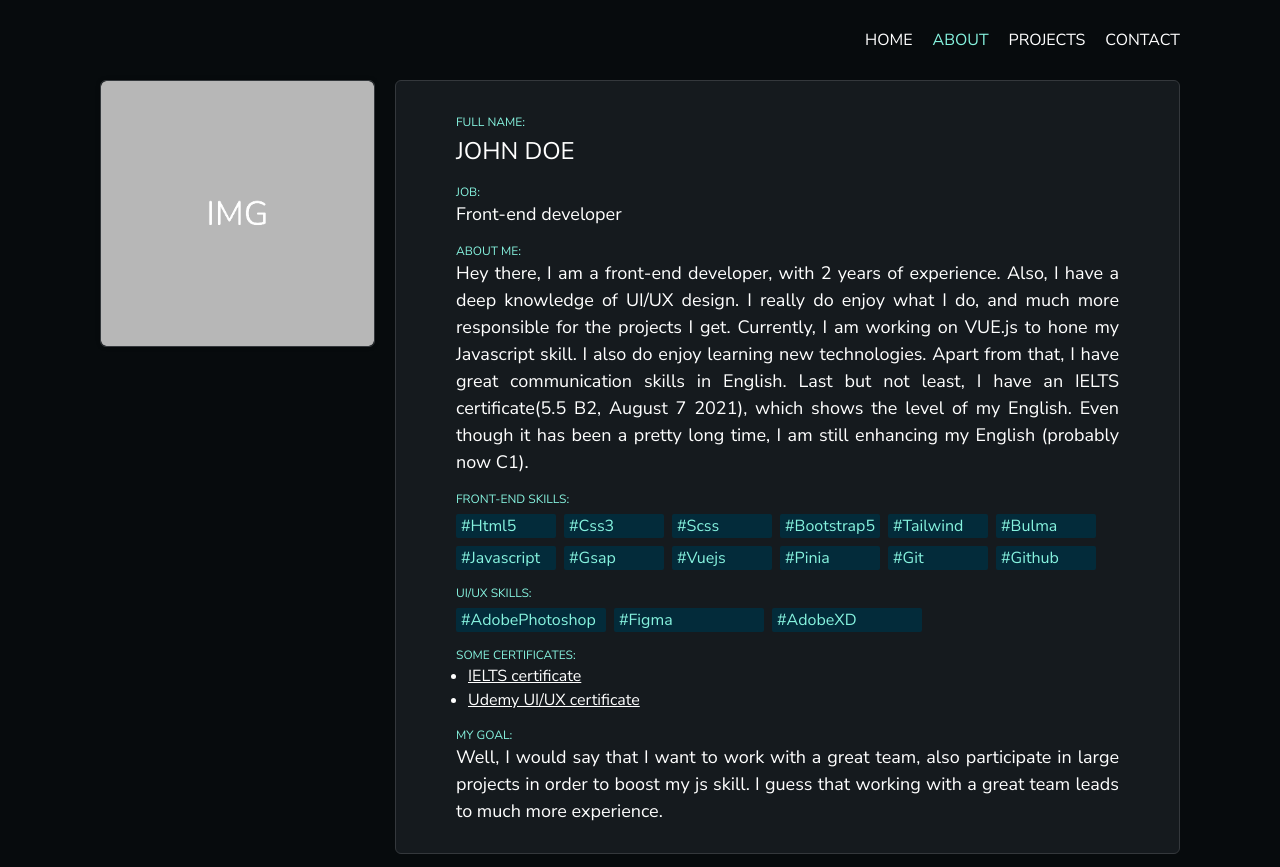
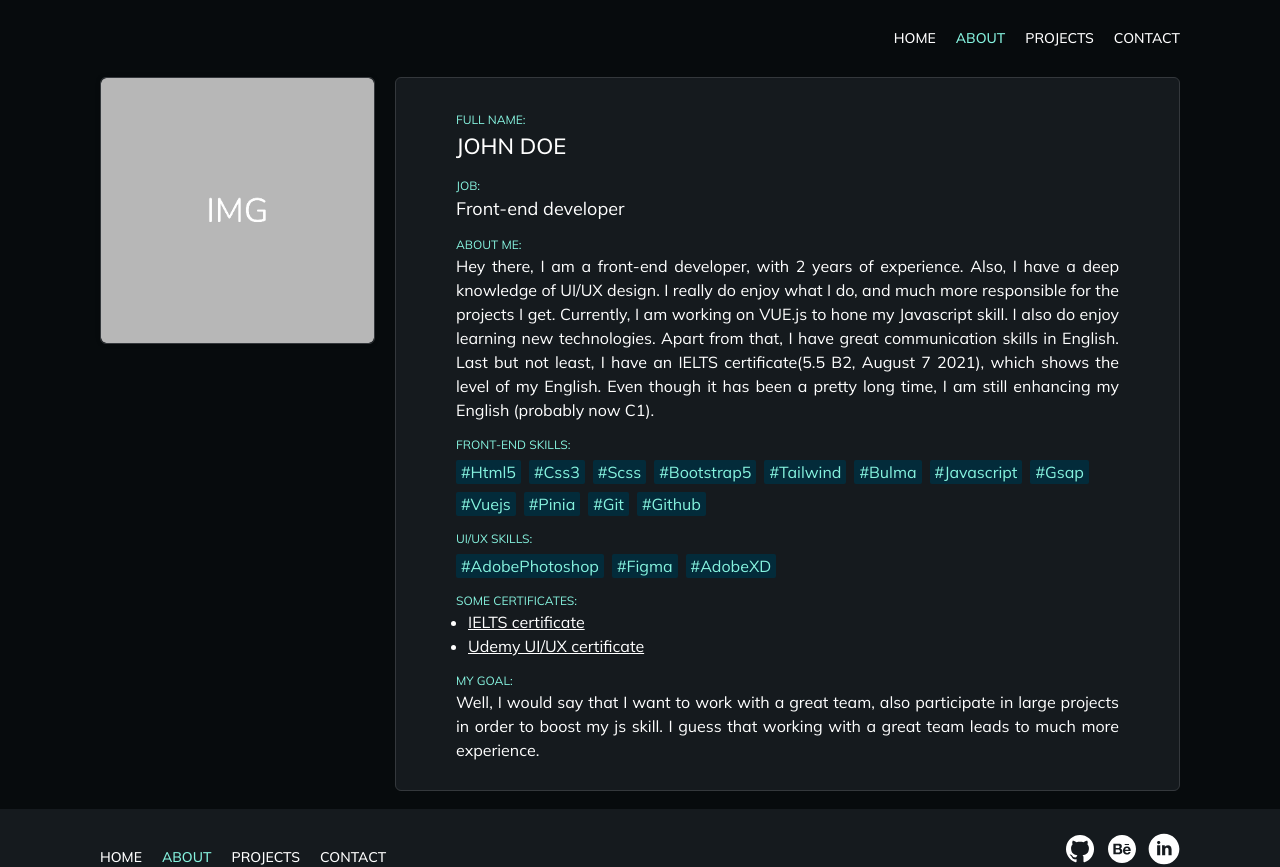
Before and after one commit to itsaslanov/new-aslanov.uz, a Vue app: page /about in a window 1280 px wide. Shown: the top 867 px of the page. Built offline with nearby package versions, Linux system fonts and the light colour scheme.

Commit message:
contact page also done

```diff
--- a/index.html
+++ b/index.html
@@ -1,16 +1,24 @@
 <!DOCTYPE html>
 <html lang="en">
+
 <head>
+  <!-- Meta charset & icons -->
   <meta charset="UTF-8" />
   <link rel="icon" href="/favicon.ico" />
   <meta name="viewport" content="width=device-width, initial-scale=1.0" />
+
+  <!-- Typography -->
   <link rel="preconnect" href="https://fonts.googleapis.com">
   <link rel="preconnect" href="https://fonts.gstatic.com" crossorigin>
-    <link href="https://fonts.googleapis.com/css2?family=Nunito+Sans:wght@200;300;400;600&display=swap" rel="stylesheet">
+  <link href="https://fonts.googleapis.com/css2?family=Mulish:wght@300;400;500&display=swap" rel="stylesheet">
+
+  <!-- Title -->
   <title>Vite App</title>
 </head>
+
 <body>
   <div id="app"></div>
   <script type="module" src="/src/main.js"></script>
 </body>
+
 </html>
--- a/src/assets/base.css
+++ b/src/assets/base.css
@@ -8,7 +8,7 @@
 
 body {
   font-size: 16px;
-  font-family: 'Nunito Sans', sans-serif;
+  font-family: 'Mulish', sans-serif;
   background-color: #070B0D;
   color: white;
 }
@@ -18,3 +18,7 @@ body {
 .custom-box-shadow {
   box-shadow: 0px 0px 4px rgba(0, 0, 0, 0.25);
 }
+
+img {
+  pointer-events: none !important;
+}
--- a/src/components/app/AppFooter.vue
+++ b/src/components/app/AppFooter.vue
@@ -9,7 +9,7 @@
           flex
           gap-10px
           md:gap-20px
-          uppercase font-medium
+          uppercase
         ">
           <li>
             <RouterLink to="/">Home</RouterLink>
@@ -47,7 +47,7 @@
       <div class="w-[100%] mx-auto bg-lightBlue h-[1px] mt-24px"></div>
 
       <div class="flex justify-center mt-24px">
-        <span class="text-[14px] text-[#DADADA] font-semibold tracking-[1px] flex gap-1">Designed and built by Aslanov
+        <span class="text-[14px] text-[#DADADA] tracking-[1px] flex gap-1">Designed and built by Aslanov
           <img src="../../assets/stars.png" class="w-[22px]" alt="">
         </span>
       </div>
@@ -68,19 +68,13 @@ a {
   display: block;
   text-align: center;
   transition-property: all;
-transition-timing-function: cubic-bezier(0.4, 0, 0.2, 1);
-transition-duration: 150ms;
+  transition-timing-function: cubic-bezier(0.4, 0, 0.2, 1);
+  transition-duration: 150ms;
+  font-size: 14px;
+  font-weight: 500;
 }
 
 a:hover {
   opacity: 0.5;
 }
-
-@media only screen and (max-width: 768px) {
-
-  a {
-    font-size: 14px;
-    font-weight: 600;
-  }
-}
 </style>
--- a/src/components/app/AppHeader.vue
+++ b/src/components/app/AppHeader.vue
@@ -21,7 +21,7 @@ const shortDescriptions = ref([
     </div>
     <div
       class="w-full bg-gray border border-lightBlue rounded-[6px] custom-box-shadow px-[30px] py-42px lg:px-[60px] flex flex-col gap-20px">
-      <h2 class="uppercase text-[24px] font-medium">John doe</h2>
+      <h2 class="uppercase text-[22px] text-22px font-medium">John doe</h2>
       <ul class="flex flex-col gap-5px list-disc text-[16px] ml-12px font-normal">
         <li v-for="shortDescription of shortDescriptions">{{ shortDescription.title }}</li>
       </ul>
--- a/src/components/app/AppNav.vue
+++ b/src/components/app/AppNav.vue
@@ -46,7 +46,7 @@ const toggleNav = () => {
           flex-col
           mt-14px
           gap-0
-          md:flex md:space-y-0 md:flex-row md:items-center md:gap-20px md:mt-0 uppercase font-medium
+          md:flex md:space-y-0 md:flex-row md:items-center md:gap-20px md:mt-0 uppercase
         ">
         <li>
           <RouterLink to="/">Home</RouterLink>
@@ -78,8 +78,10 @@ a {
   display: block;
   text-align: center;
   transition-property: all;
-transition-timing-function: cubic-bezier(0.4, 0, 0.2, 1);
-transition-duration: 150ms;
+  transition-timing-function: cubic-bezier(0.4, 0, 0.2, 1);
+  transition-duration: 150ms;
+  font-size: 14px;
+  font-weight: 500;
 }
 
 a:hover {
@@ -98,8 +100,6 @@ a:hover {
     margin: 0;
     padding: 14px 0;
     border-top: 1px solid #070B0D;
-    font-size: 14px;
-    font-weight: 600;
   }
 
 }
--- a/src/components/base/BaseBadge.vue
+++ b/src/components/base/BaseBadge.vue
@@ -22,9 +22,9 @@ const badgeClass = computed(() => {
 </script>
 
 <template>
-  <div class="flex gap-[5px]">
-    <h1 class="text-[22px] text-aqua">{{ contentText }}</h1>
+  <div class="flex gap-[8px]">
+    <h1 class="text-[20px] text-aqua self-center">{{ contentText }}</h1>
     <span :class="badgeClass"
-      class="uppercase bg-lightRed h-max px-6px py-2px rounded-[4px] self-center font-bold">Top</span>
+      class="uppercase bg-lightRed h-max px-6px py-2px rounded-[4px] self-center text-[14px]">Top</span>
   </div>
 </template>
--- a/src/use/cards.js
+++ b/src/use/cards.js
@@ -126,6 +126,12 @@ export function allCards() {
         {
           hash: "Firebase",
         },
+        {
+          hash: "Firebase",
+        },
+        {
+          hash: "Firebase",
+        },
       ],
       github: "https://www.github.com/",
       behance: "https://www.behance.net/",
--- a/src/views/AboutView.vue
+++ b/src/views/AboutView.vue
@@ -1,85 +1,115 @@
 <script setup>
+const aboutPerson = {
+    fullName: 'John doe',
+    job: 'Front-end developer',
+    aboutPersonSelf: "Hey there, I am a front-end developer, with 2 years of experience. Also, I have a deep knowledge of UI/UX design. I really do enjoy what I do, and much more responsible for the projects I get. Currently, I am working on VUE.js to hone my Javascript skill. I also do enjoy learning new technologies. Apart from that, I have great communication skills in English. Last but not least, I have an IELTS certificate(5.5 B2, August 7 2021), which shows the level of my English. Even though it has been a pretty long time, I am still enhancing my English (probably now C1).",
+    frontEndSkills: [
+        {
+            skill: 'Html5'
+        },
+        {
+            skill: 'Css3'
+        },
+        {
+            skill: 'Scss'
+        },
+        {
+            skill: 'Bootstrap5'
+        },
+        {
+            skill: 'Tailwind'
+        },
+        {
+            skill: 'Bulma'
+        },
+        {
+            skill: 'Javascript'
+        },
+        {
+            skill: 'Gsap'
+        },
+        {
+            skill: 'Vuejs'
+        },
+        {
+            skill: 'Pinia'
+        },
+        {
+            skill: 'Git'
+        },
+        {
+            skill: 'Github'
+        }
+    ],
+    uiDesignSkills: [
+        {
+            skill: 'AdobePhotoshop'
+        },
+        {
+            skill: 'Figma'
+        },
+        {
+            skill: 'AdobeXD'
+        }
+    ],
+    certificates: [
+        {
+            name: 'IELTS certificate',
+            link: 'https://www.google.com/'
+        },
+        {
+            name: 'Udemy UI/UX certificate',
+            link: 'https://www.google.com/'
+        }
+    ],
+    goal: 'Well, I would say that I want to work with a great team, also participate in large projects in order to boost my js skill. I guess that working with a great team leads to much more experience.'
+}
+
+const { fullName, job, aboutPersonSelf, frontEndSkills, uiDesignSkills, certificates, goal } = aboutPerson;
 
 </script>
 
 <template>
     <div class="max-w-[1080px] px-24px xl:px-0 mx-auto">
-        <div class="flex flex-col md:flex-row gap-12px md:gap-20px">
+        <div class="flex flex-col md:flex-row gap-12px md:gap-20px mt-[14px] md:mt-[0px]">
             <div class="w-full md:max-w-[275px]">
                 <img src="../assets/person.png" class="w-full border border-lightBlue rounded-6px custom-box-shadow">
             </div>
-
             <div class="w-full bg-gray rounded-md border border-lightBlue py-14px md:py-28px px-[20px] md:px-[60px]">
                 <span class="uppercase text-[12px] text-aqua">Full name:</span>
-                <h2 class="uppercase text-[20px] font-medium md:text-[24px]">John doe</h2>
+                <h2 class="uppercase text-[18px] font-medium md:text-[22px] text-18px">{{ fullName }}</h2>
                 <span class="uppercase text-[12px] text-aqua block mt-14px">Job:</span>
-                <h3 class="text-[18px]">Front-end developer</h3>
+                <h3 class="text-[18px] text-18px">{{ job }}</h3>
                 <span class="uppercase text-[12px] text-aqua block mt-14px">About me:</span>
-                <h3 class="text-[16px] text-start md:text-[18px] md:text-justify">
-                    Hey there, I am a front-end developer, with 2 years of experience. Also, I have a deep knowledge of
-                    UI/UX design. I really do enjoy what I do, and much more responsible for the projects I get.
-                    Currently, I am working on VUE.js to hone my Javascript skill. I also do enjoy learning new
-                    technologies. Apart from that, I have great communication skills in English. Last but not least, I
-                    have an IELTS certificate(5.5 B2, August 7 2021), which shows the level of my English. Even though
-                    it has been a pretty long time, I am still enhancing my English (probably now C1).
+                <h3 class="text-[16px] text-start md:text-justify">
+                    {{ aboutPersonSelf }}
                 </h3>
                 <span class="uppercase text-[12px] text-aqua block mt-14px">front-end skills:</span>
-                <ul class="mt-6px grid-system-ul">
-                    <li class="text-aqua bg-darkBlue px-[5px] rounded-sm w-full">#Html5</li>
-                    <li class="text-aqua bg-darkBlue px-[5px] rounded-sm w-full">#Css3</li>
-                    <li class="text-aqua bg-darkBlue px-[5px] rounded-sm w-full">#Scss</li>
-                    <li class="text-aqua bg-darkBlue px-[5px] rounded-sm w-full">#Bootstrap5</li>
-                    <li class="text-aqua bg-darkBlue px-[5px] rounded-sm w-full">#Tailwind</li>
-                    <li class="text-aqua bg-darkBlue px-[5px] rounded-sm w-full">#Bulma</li>
-                    <li class="text-aqua bg-darkBlue px-[5px] rounded-sm w-full">#Javascript</li>
-                    <li class="text-aqua bg-darkBlue px-[5px] rounded-sm w-full">#Gsap</li>
-                    <li class="text-aqua bg-darkBlue px-[5px] rounded-sm w-full">#Vuejs</li>
-                    <li class="text-aqua bg-darkBlue px-[5px] rounded-sm w-full">#Pinia</li>
-                    <li class="text-aqua bg-darkBlue px-[5px] rounded-sm w-full">#Git</li>
-                    <li class="text-aqua bg-darkBlue px-[5px] rounded-sm w-full">#Github</li>
+                <ul class="mt-6px flex flex-wrap gap-[8px] text-16px">
+                    <li class="text-aqua bg-darkBlue px-[5px] rounded-sm" v-for="frontEndSkill of frontEndSkills"
+                        :key="frontEndSkill.id">
+                        #{{ frontEndSkill.skill }}
+                    </li>
                 </ul>
-
                 <span class="uppercase text-[12px] text-aqua block mt-14px">UI/UX skills:</span>
-                <ul class="mt-6px grid-system-ul-design">
-                    <li class="text-aqua bg-darkBlue px-[5px] rounded-sm w-full">#AdobePhotoshop</li>
-                    <li class="text-aqua bg-darkBlue px-[5px] rounded-sm w-full">#Figma</li>
-                    <li class="text-aqua bg-darkBlue px-[5px] rounded-sm w-full">#AdobeXD</li>
+                <ul class="mt-6px flex flex-wrap gap-[8px] text-16px">
+                    <li class="text-aqua bg-darkBlue px-[5px] rounded-sm" v-for="uiDesignSkill of uiDesignSkills"
+                        :key="uiDesignSkill.id">#{{ uiDesignSkill.skill }}</li>
                 </ul>
-
                 <span class="uppercase text-[12px] text-aqua block mt-14px">some certificates:</span>
-                <ul class="flex flex-col gap-5px list-disc text-[16px] ml-12px font-normal underline ">
-                    <li class="hover:opacity-50 transition-all">
-                        <a href="#">
-                            IELTS certificate
-                        </a>
-                    </li>
-                    <li class="hover:opacity-50 transition-all">
-                        <a href="#">
-                            Udemy UI/UX certificate
+                <ul class="flex flex-col gap-5px list-disc text-[16px] text-16px ml-12px font-normal underline ">
+                    <li class="hover:opacity-50 transition-all" v-for="certificate of certificates"
+                        :key="certificate.id">
+                        <a :href="certificate.link">
+                            {{ certificate.name }}
                         </a>
                     </li>
                 </ul>
-
                 <span class="uppercase text-[12px] text-aqua block mt-14px">My goal:</span>
-                <h3 class="text-[16px] text-start md:text-[18px] md:text-justify">
-                    Well, I would say that I want to work with a great team, also participate in large projects in order to boost my js skill. I guess that working with a great team leads to much more experience.
+                <h3 class="text-[16px] text-16px text-start md:text-justify">
+                    {{ goal }}
                 </h3>
             </div>
         </div>
-
     </div>
 </template>
-
-<style>
-.grid-system-ul {
-    display: grid;
-    gap: 8px;
-    grid-template-columns: repeat(auto-fit, minmax(100px, 100px));
-}
-
-.grid-system-ul-design {
-    display: grid;
-    gap: 8px;
-    grid-template-columns: repeat(auto-fit, minmax(150px, 150px));
-}
-</style>
```
Also changed, not shown: src/views/ContactView.vue (+11 -1 lines), src/views/HomeView.vue (+7 -7 lines), src/views/ProjectsView.vue (+10 -3 lines), 1 other file (tests, documents, lock files or other folders). Lines whose indentation alone changed are shown as unchanged.
